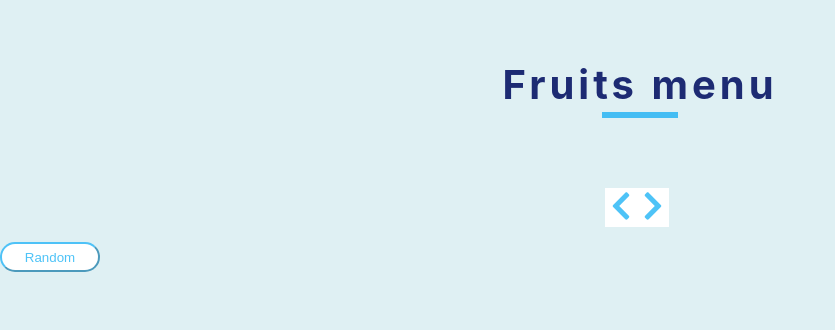
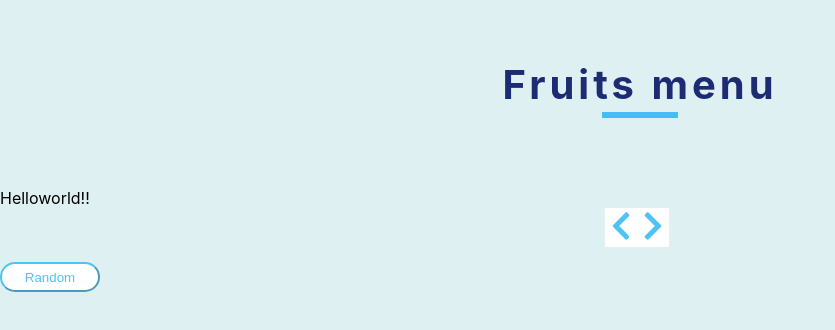
Before and after one commit to r-shirasu/carousel_React_practice, a React (Create React App) app: page / in a window 1280 px wide. Shown: the top 330 px of the page, without its empty margins (0-835 px from the left). Built offline with nearby package versions, Linux system fonts and the light colour scheme.

Commit message:
Fruitsコンポーネント追加

```diff
--- a/src/App.js
+++ b/src/App.js
@@ -1,4 +1,5 @@
 import "./App.scss";
+import { Fruits } from "./Fruits";
 // get our fontawesome imports
 
 import { faChevronRight } from "@fortawesome/free-solid-svg-icons";
@@ -13,7 +14,7 @@ function App() {
         <h2>Fruits menu</h2>
         <div class="underline"></div>
       </div>
-
+      <Fruits />
       <div className="button-container">
         <button class="prev-btn">
           <FontAwesomeIcon icon={faChevronLeft} />
--- /dev/null
+++ b/src/Fruits.js
@@ -0,0 +1,5 @@
+import React from "react";
+
+export const Fruits = () => {
+  return <div>Helloworld!!</div>;
+};
```
